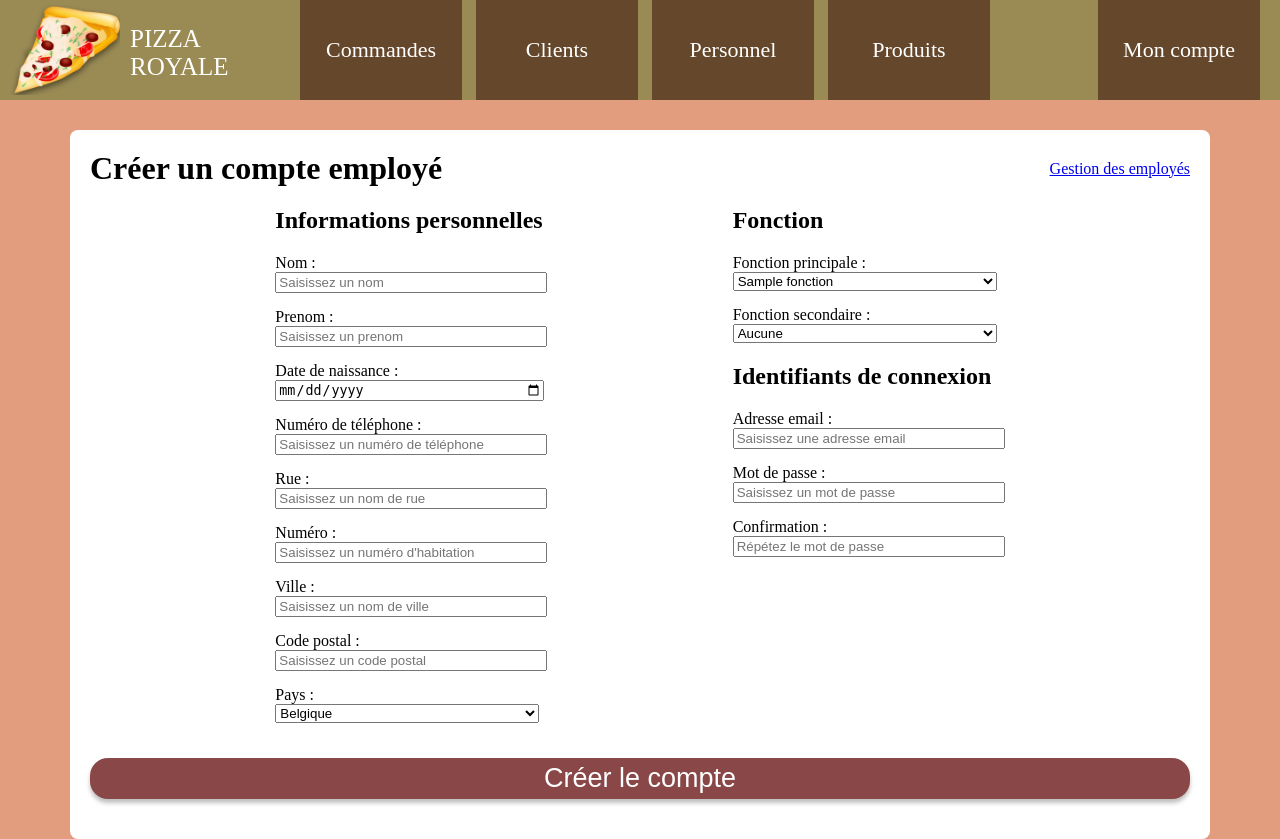
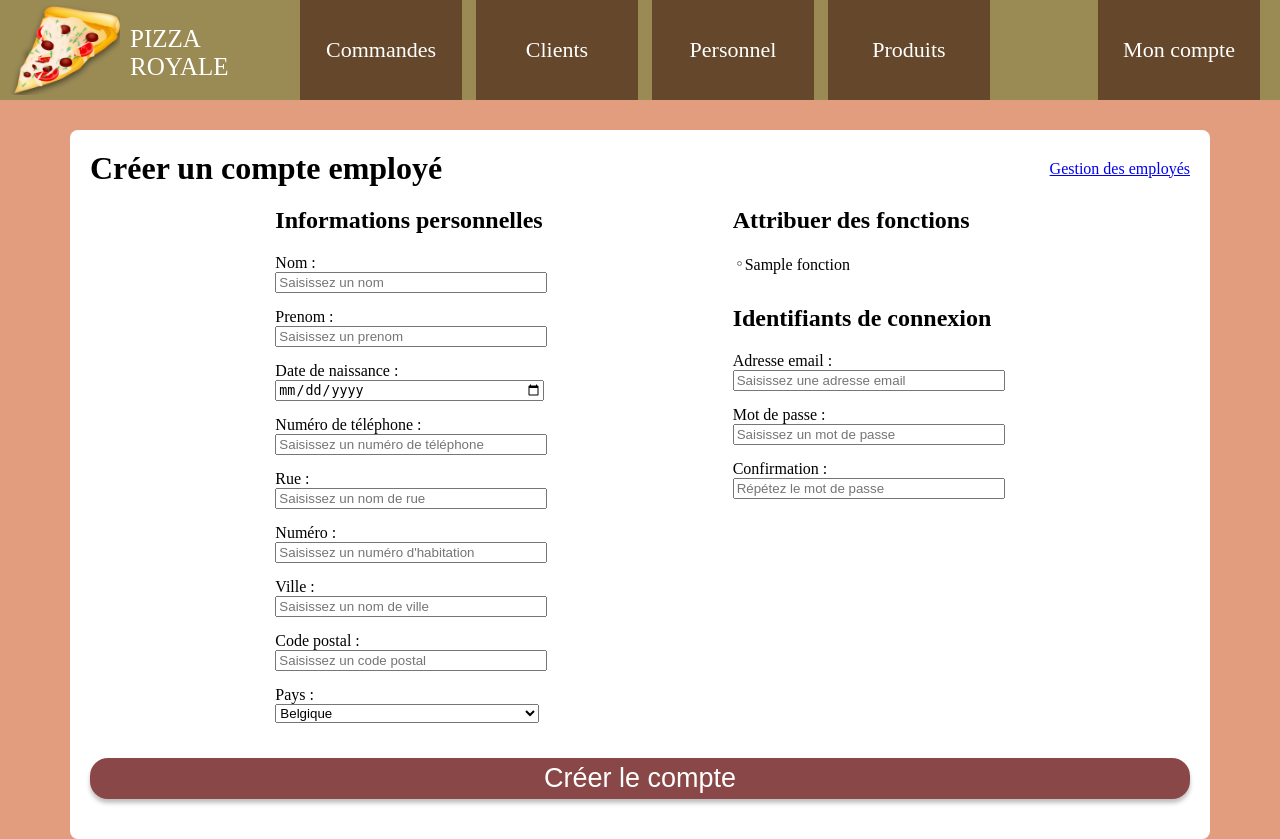
Before and after one commit to HugoWeb23/projet_php, a PHP site: page /creeremploye in a window 1280 px wide. Run offline with PHP 8.4, Linux system fonts and the light colour scheme; the visitor is signed in with stand-in values (Sample User, id 1); tables that the repository leaves empty or names only in its code hold one stand-in row (values such as "Sample post").

Commit message:
29/03/2020

```diff
--- a/connexion.php
+++ b/connexion.php
@@ -10,7 +10,8 @@ $email = isset($_POST['email']) ? $_POST['email'] : '';
 $mdp = isset($_POST['mdp']) ? $_POST['mdp'] : '';
 
 $req = $bdd->prepare('SELECT id_personnel, pass FROM personnel WHERE email = :email LIMIT 1');
-$req->execute(array('email' => $email));
+$req->bindValue('email', $email, PDO::PARAM_STR);
+$req->execute();
 $row = $req->fetch();
 $check = password_verify($mdp, $row['pass']);
 
--- a/creeremploye.php
+++ b/creeremploye.php
@@ -10,7 +10,6 @@ $prenom = isset($_POST['prenom']) ? $_POST['prenom'] : '';
 $date_naissance = isset($_POST['date_naissance']) ? $_POST['date_naissance'] : '';
 $telephone = isset($_POST['telephone']) ? $_POST['telephone'] : '';
 $fonction = isset($_POST['fonction']) ? $_POST['fonction'] : '';
-$fonction_secondaire = isset($_POST['fonction_secondaire']) ? $_POST['fonction_secondaire'] : '';
 $rue = isset($_POST['rue']) ? $_POST['rue'] : '';
 $numero = isset($_POST['numero']) ? $_POST['numero'] : '';
 $ville = isset($_POST['ville']) ? $_POST['ville'] : '';
@@ -36,8 +35,6 @@ $checkemail = $req->rowCount();
 if(empty($nom) || empty($prenom) || empty($date_naissance) || empty($telephone) || empty($fonction) || empty($rue) ||
 empty($numero) || empty($ville) || empty($code_postal) || empty($pays) || empty($email) || empty($password)) {
 $message = 1;
-} elseif($fonction == $fonction_secondaire) {
-$message = 2;
 } elseif($checkemail > 0) {
 $message = 6;
 } elseif(strlen($password) < 5) {
@@ -63,23 +60,17 @@ $req->bindValue('telephone', $telephone, PDO::PARAM_STR);
 $req->bindValue('id_adresse', $id_adresse, PDO::PARAM_INT);
 $req->execute() or die(print_r($req->errorInfo(), TRUE));
 $id_personnel = $bdd->lastInsertID();
+foreach($fonction as $fonct) {
 $req = $bdd->prepare('INSERT INTO fonctions_personnel (id_fonction, id_personnel) VALUES (:id_fonction, :id_personnel)');
-$req->bindValue('id_fonction', $fonction, PDO::PARAM_INT);
+$req->bindValue('id_fonction', $fonct, PDO::PARAM_INT);
 $req->bindValue('id_personnel', $id_personnel, PDO::PARAM_INT);
 $req->execute() or die(print_r($req->errorInfo(), TRUE));
 $message = 3;
-if(strlen($fonction_secondaire) > 0) {
-$req->bindValue('id_fonction', $fonction_secondaire, PDO::PARAM_INT);
-$req->bindValue('id_personnel', $id_personnel, PDO::PARAM_INT);
-$req->execute();
 }
 }
 switch($message) {
 case 1:
 $message = '<h2 class="message-erreur">Merci de remplir tous les champs</h2>';
-break;
-case 2:
-$message = '<h2 class="message-erreur">La fonction secondaire ne peut pas être identique à la fonction principale</h2>';
 break;
 case 3:
 $message = '<h2 class="message-confirmation">Le profil employé a été créé</h2>';
@@ -128,25 +119,17 @@ break;
 <label for="pays">Pays :</label><select name="pays" id="pays"><option value="1">Belgique</option><option value="2">France</option></select>
 </div>
 <div class="identifiants">
-<h2>Fonction</h2>
-<label for="fonction">Fonction principale :</label> <select name="fonction" id="fonction">
+<h2>Attribuer des fonctions</h2>
+<div class="flex-fonctions">
 <?php $req = $bdd->prepare('SELECT id_fonction, nom FROM fonctions ORDER BY id_fonction');
 $req->execute();
 while($fonction = $req->fetch()) {
 ?>
-<option value="<?= $fonction['id_fonction']; ?>"><?= $fonction['nom']; ?></option>
+<div class="content-fonctions">
+<input type="checkbox" name="fonction[]" id="<?= $fonction['id_fonction']; ?>" value="<?= $fonction['id_fonction']; ?>"><label for="<?= $fonction['id_fonction']; ?>"><?= $fonction['nom']; ?></label>
+</div>
 <?php } ?>
-</select>
-<label for="fonction_secondaire">Fonction secondaire :</label> <select name="fonction_secondaire" id="fonction_secondaire">
-<option value="0">Aucune</option>
-<?php
-$req = $bdd->prepare('SELECT id_fonction, nom FROM fonctions ORDER BY id_fonction');
-$req->execute();
-while($fonction = $req->fetch()) {
-?>
-<option value="<?= $fonction['id_fonction']; ?>"><?= $fonction['nom']; ?></option>
-<?php } ?>
-</select>
+</div>
 <h2>Identifiants de connexion</h2>
 <label for="email">Adresse email :</label> <input type="email" id="email" name="email" placeholder="Saisissez une adresse email">
 <label for="password">Mot de passe :</label> <input type="password" id="password" name="password" placeholder="Saisissez un mot de passe">
--- a/css/styles.css
+++ b/css/styles.css
@@ -224,6 +224,8 @@ display: flex;
 justify-content: space-evenly;
 }
 
+/* Gestion des employés */
+
 table {
 width: 100%;
 border: 2px solid #000;
@@ -253,3 +255,22 @@ margin-right: auto;
 margin-left: auto;
 font-size: 1.2em;
 }
+
+/* Création profil employé */
+
+.flex-fonctions {
+display: flex;
+flex-direction: row;
+flex-wrap: wrap;
+width: 243px;
+}
+
+.content-fonctions input {
+display: inline-block;
+width: 5px;
+text-align: right;
+}
+
+.content-fonctions label {
+margin-right: 10px;
+}
```
Also changed, not shown: details_employes.php (+47 -28 lines), recherche_employes.php (+12 -3 lines).
